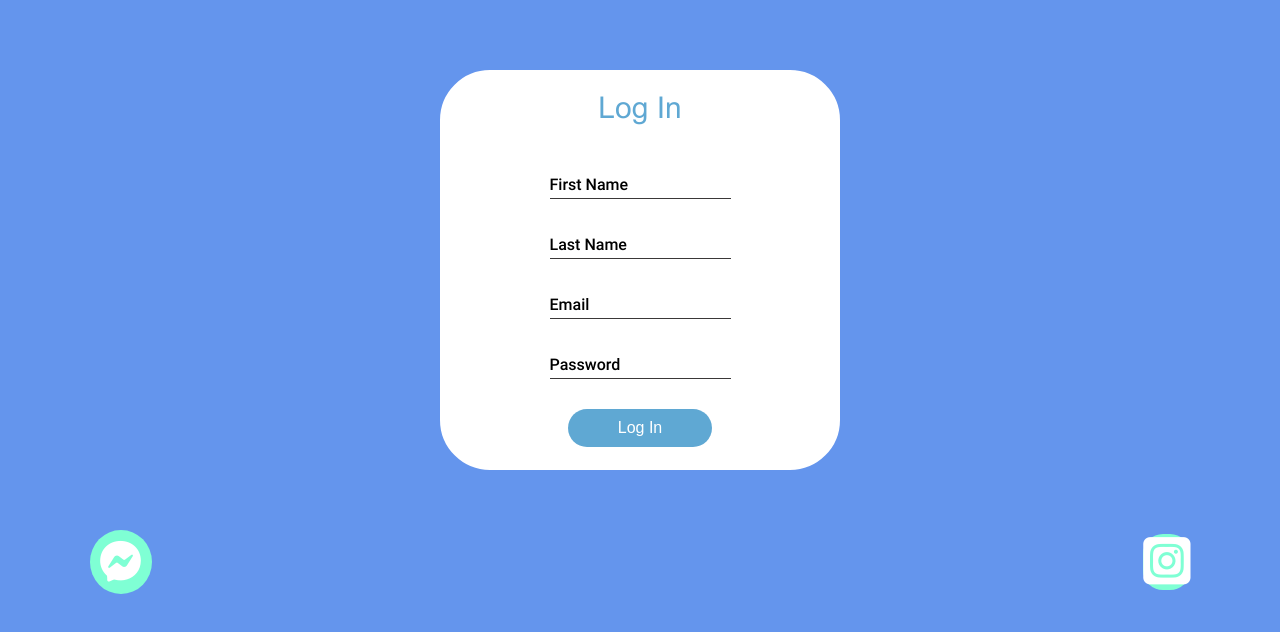
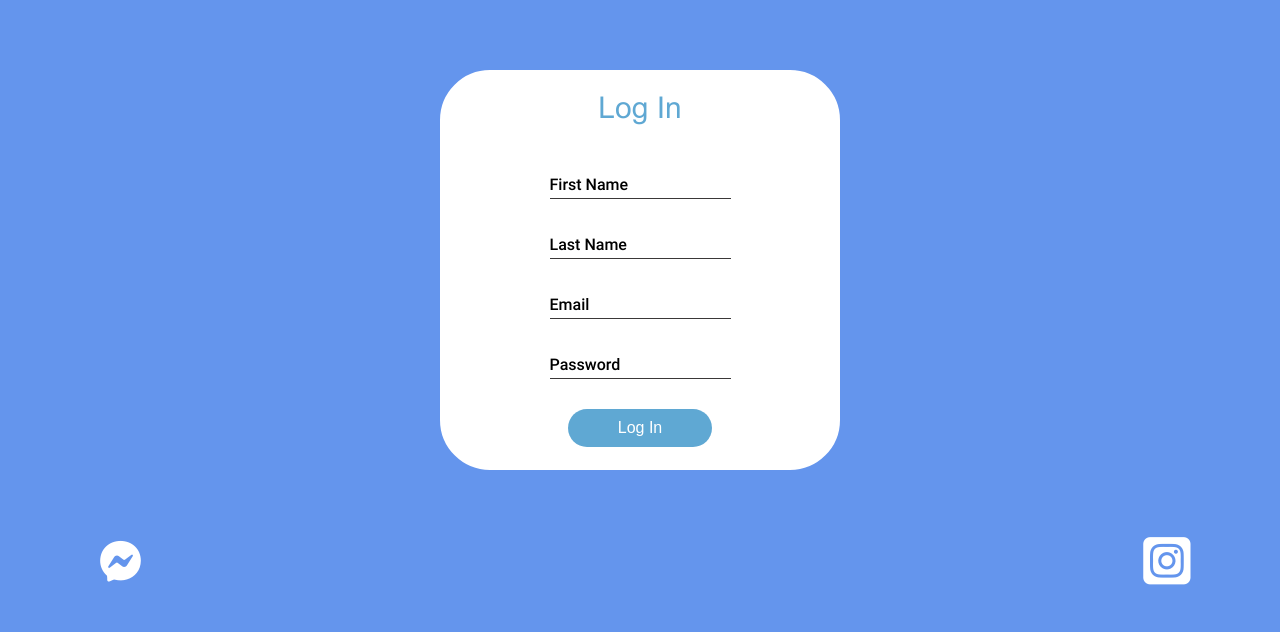
Before and after one commit to Sharaba/htmlgeolab, a plain HTML site: page index.html in a window 1280 px wide. Drawn offline with Linux system fonts and the light colour scheme.

Commit message:
Update index.css

```diff
--- a/css/index.css
+++ b/css/index.css
@@ -166,11 +166,6 @@ button {
 	transition: all .7s ease;
 	background-color: white;
 }
-a{
-	background-color: aquamarine;
-	min-width: 20px;
-	min-height: 20px;
-}
 
 /*  RESPO  */
 
```
